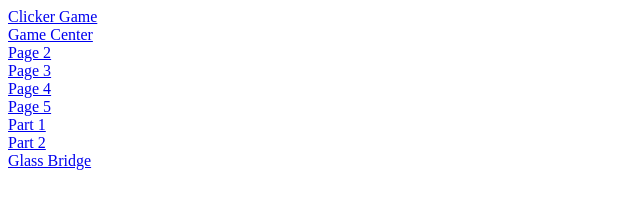
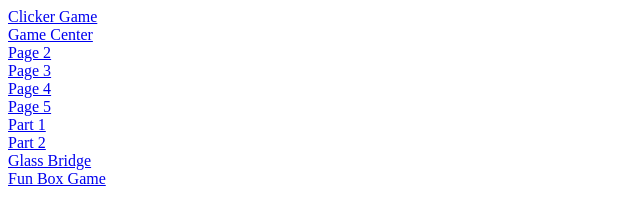
Before and after one commit to Mymymaster100/Mymymaster100.github.io, a plain HTML site: page index.html in a window 1280 px wide. Shown: the whole page, without its empty margins (0-640 px from the left). Drawn offline with Linux system fonts and the light colour scheme.

Commit message:
Update index.html

```diff
--- a/index.html
+++ b/index.html
@@ -14,6 +14,7 @@
         <a href="part_1.html">Part 1</a> <br>
         <a href="part_2.html">Part 2</a> <br>
         <a href="glass_bridge_game.html">Glass Bridge</a> <br>
+        <a href="boxes_test.html">Fun Box Game</a> <br>
 
     </body>
 </html>
```
